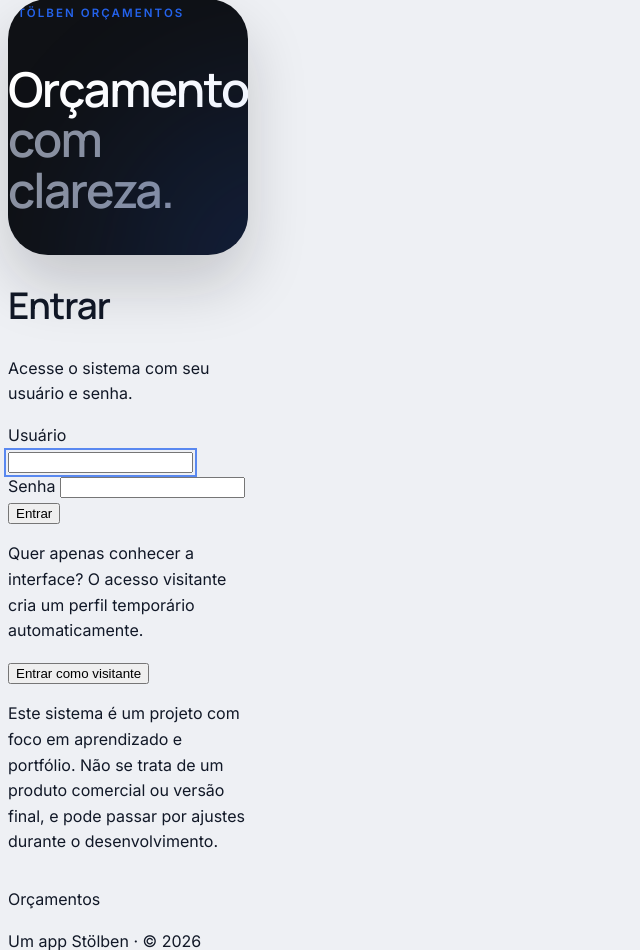
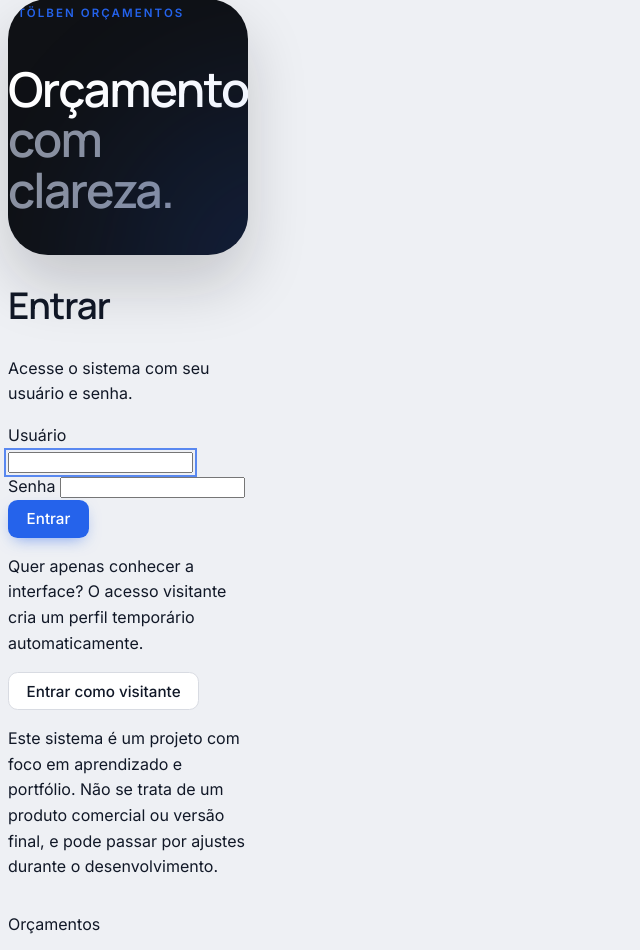
Before and after one commit to rigst/sistema_orcamentos, a Django app: page /login/ in a window 1280 px wide. Shown: the part 35-985 px from the top of the page, without its empty margins (0-640 px from the left). Run offline with Django 5.2, Linux system fonts and the light colour scheme.

Commit message:
Finalize DS migration: remove remaining .btn and .panel classes
Update 3 templates to use final design system classes:
- login.html: .btn → .ds-btn (solid/ghost)
- 403.html, 404.html: .panel → .ds-card

All 32 templates now use Stölben UI components (.ds-*).
85KB style.css fully replaced with app-overrides.css (2.8KB).

Co-Authored-By: Claude Haiku 4.5 <noreply@anthropic.com>

```diff
--- a/templates/403.html
+++ b/templates/403.html
@@ -4,7 +4,7 @@
 
 {% block content %}
 <section class="error-page">
-    <div class="panel error-card">
+    <div class="ds-card error-card">
         <span class="ds-kicker">Erro 403</span>
         <h2 class="ds-h2">Acesso negado</h2>
         <p>Você não tem permissão para acessar esta página com o seu perfil atual.</p>
--- a/templates/404.html
+++ b/templates/404.html
@@ -4,7 +4,7 @@
 
 {% block content %}
 <section class="error-page">
-    <div class="panel error-card">
+    <div class="ds-card error-card">
         <span class="ds-kicker">Erro 404</span>
         <h2 class="ds-h2">Página não encontrada</h2>
         <p>O endereço que você tentou acessar não existe, mudou de lugar ou expirou.</p>
--- a/templates/registration/login.html
+++ b/templates/registration/login.html
@@ -33,14 +33,14 @@
                 <label for="{{ form.password.id_for_label }}">Senha</label>
                 {{ form.password }}
             </div>
-            <button class="btn btn-primary auth-submit" type="submit">Entrar</button>
+            <button class="ds-btn ds-btn--solid auth-submit" type="submit">Entrar</button>
         </form>
 
         <div class="auth-visitor-section">
             <p>Quer apenas conhecer a interface? O acesso visitante cria um perfil temporário automaticamente.</p>
             <form method="post">
                 {% csrf_token %}
-                <button class="btn btn-secondary auth-submit" type="submit" name="entrar_visitante" value="1">Entrar como visitante</button>
+                <button class="ds-btn ds-btn--ghost auth-submit" type="submit" name="entrar_visitante" value="1">Entrar como visitante</button>
             </form>
         </div>
 
```
